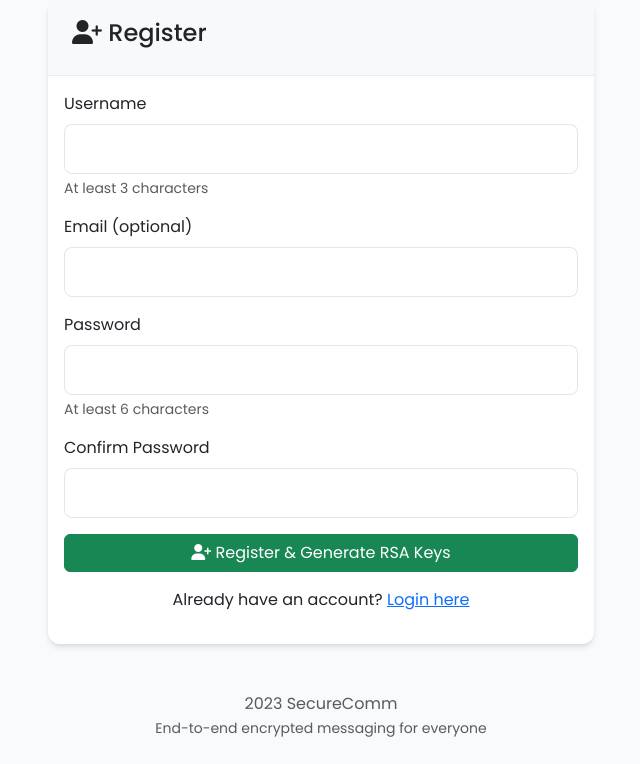
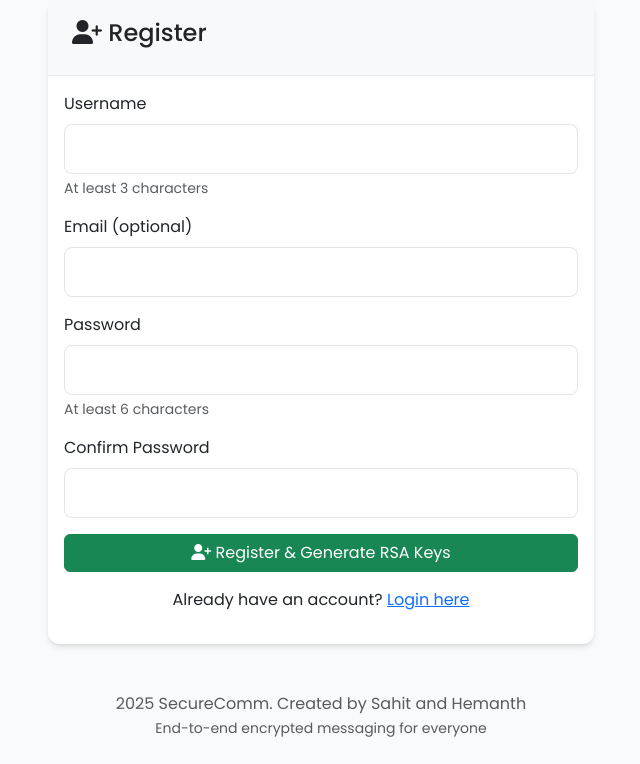
Before and after one commit to ksahitreddy/SecureComm, a Flask app: page /register in a window 1280 px wide. Shown: the part 97-861 px from the top of the page, without its empty margins (319-959 px from the left). Run offline with Flask 3, Linux system fonts and the light colour scheme; parts of the project's set-up code (start-up, migrations or seed data) failed here and were passed over; some libraries are stand-ins or nearby versions.

Commit message:
Update base.html

```diff
--- a/templates/base.html
+++ b/templates/base.html
@@ -477,7 +477,7 @@
     <!-- Footer -->
     <footer class="mt-auto py-4 text-center text-muted">
         <div class="container">
-            <p class="mb-0"> 2023 SecureComm</p>
+            <p class="mb-0"> 2025 SecureComm. Created by Sahit and Hemanth</p>
             <small>End-to-end encrypted messaging for everyone</small>
         </div>
     </footer>
```
